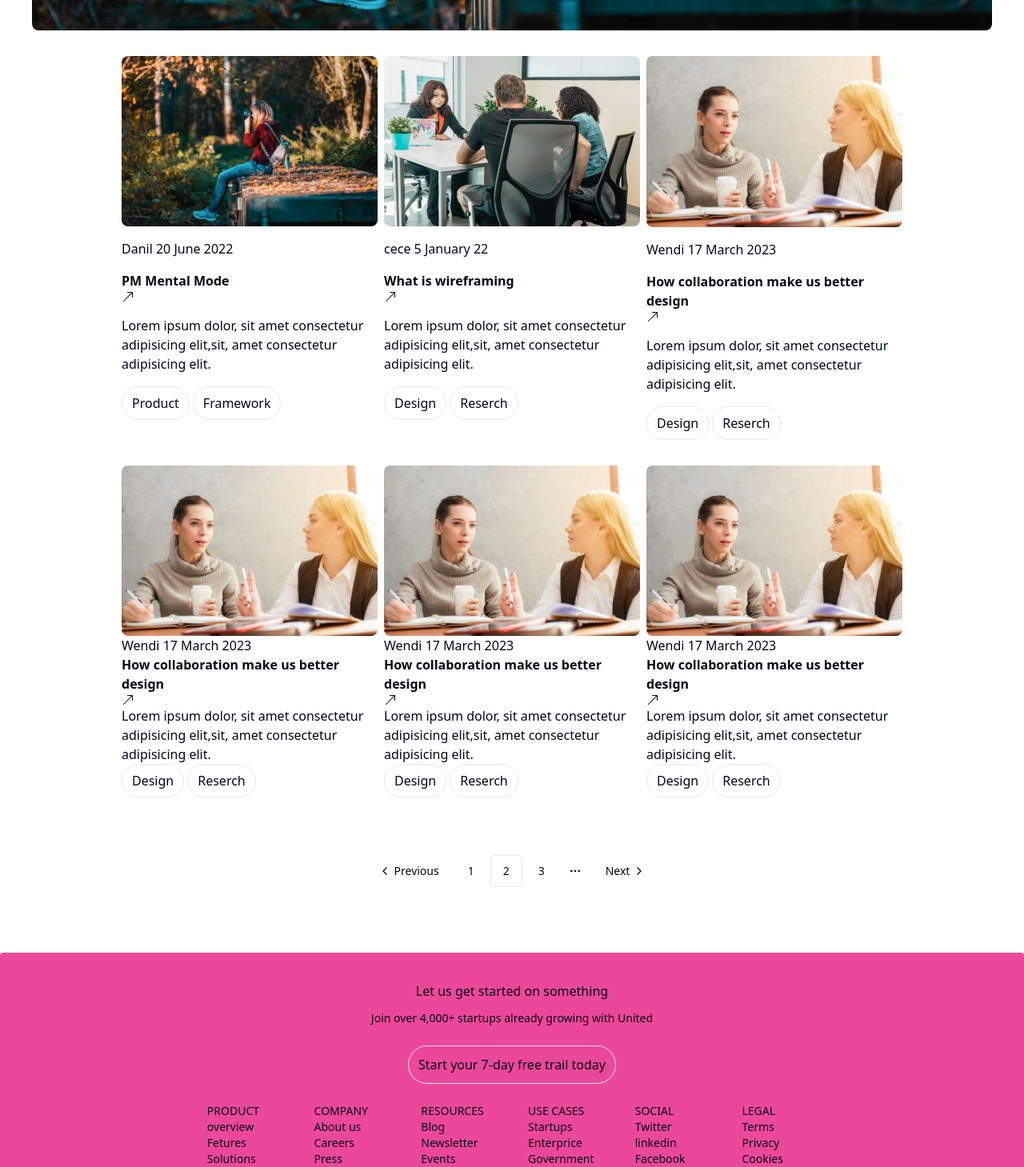
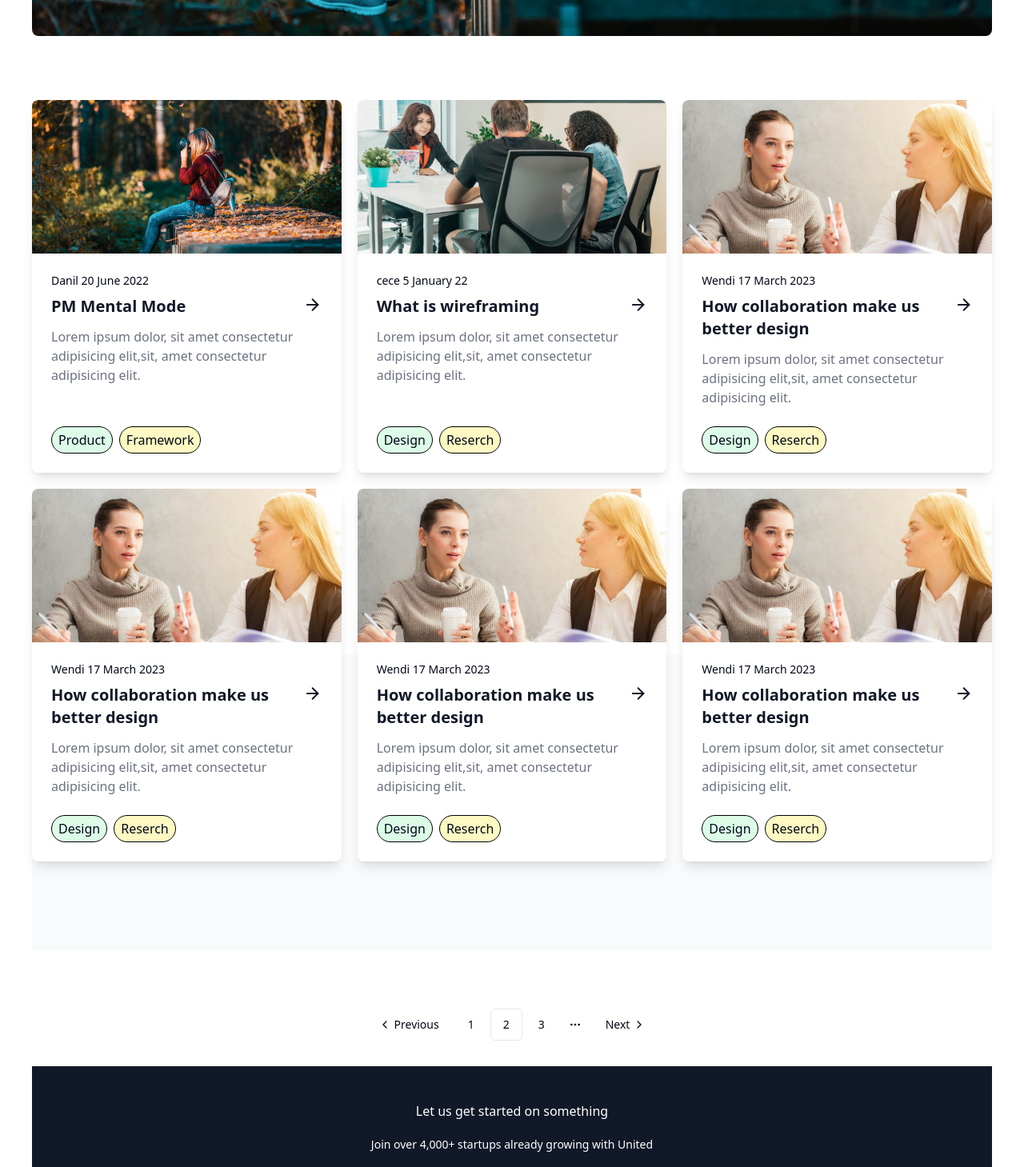
Before and after one commit to RafiaSuleman/final-blog, a Next.js app: page / in a window 1280 px wide. Shown: the part 1100-2559 px from the top of the page at 80% size. Built offline with nearby package versions, Linux system fonts and the light colour scheme.

Commit message:
commit-4

```diff
--- a/src/app/footer/footer.tsx
+++ b/src/app/footer/footer.tsx
@@ -55,7 +55,7 @@ const Footer = () => {
             url:"/"
         },
         {
-            link:"Media kit",
+            link:"MediLink kit",
             url:"/"
         },
         {
@@ -184,77 +184,90 @@ const Footer = () => {
         },
     ]
   return (
-    <div className="flex flex-col gap-9 justify-center items-center bg-pink-500 xl:p-9 mt-[50px] py-[20px] rounded-sm w-screen ">
-      <div className="space-y-3 flex flex-col justify-center items-center">
+    <footer className="w-full bg-gray-900">
+    <div className="mx-auto max-w-7xl px-4 sm:px-6 lg:px-8 py-11">
+    <div className=" flex flex-col justify-center items-center text-white space-y-5">
         <h1>Let us get started on something</h1>
         <p className="text-sm">
           Join over 4,000+ startups already growing with United
         </p>
-      </div>
-      <div>
         <Link href="/" className="border rounded-full px-3 py-3">
           {" "}
           Start your 7-day free trail today
         </Link>
       </div>
-      <div className="grid xl:grid-cols-6 grid-cols-3 gap-10 xl:gap-30 items-start">
-
-        {/* link col 1 */}
-                <div className="flex flex-col text-sm ">
+        <div className="grid grid-cols-2 lg:grid-cols-6 lg:gap-8 gap-12 pt-14 pb-20 max-w-md mx-auto md:max-w-xl lg:max-w-full">
+            <div className="block">
+                    <ul className="text-lg  transition-all duration-500">
                     {Link1.map((list,index)=>{
                          return (
                             <div key={index}  >
-                                        <a href={list.url} > {list.link}</a>
+                                  <li className="mb-6"><Link href={list.url}  className="text-gray-400 hover:text-white">{list.link}</Link></li>
                             </div>)
                      })}
+                    </ul>
                 </div>
 
-        {/* Link col 2 */}
-        <div className="flex flex-col text-sm">
+
+            <div className="block">
+                    <ul className="text-lg  transition-all duration-500">
                     {Link2.map((list,index)=>{
-                return (<div key={index} >
-                        <Link href={list.url}>{list.link}</Link>
+                         return (
+                            <div key={index}  >
+                                  <li className="mb-6"><Link href={list.url}  className="text-gray-400 hover:text-white">{list.link}</Link></li>
                             </div>)
                      })}
+                    </ul>
                 </div>
-
-        {/* link col 3 */}
-        <div className="flex flex-col text-sm">
+            <div className="block">
+                    <ul className="text-lg  transition-all duration-500">
                     {Link3.map((list,index)=>{
-                return (<div key={index} >
-                        <Link href={list.url}>{list.link}</Link>
+                         return (
+                            <div key={index}  >
+                                  <li className="mb-6"><Link href={list.url}  className="text-gray-400 hover:text-white">{list.link}</Link></li>
                             </div>)
                      })}
+                    </ul>
                 </div>
-
-        {/* link col 4 */}
-        <div className="flex flex-col text-sm">
+            <div className="block">
+                    <ul className="text-lg  transition-all duration-500">
                     {Link4.map((list,index)=>{
-                return (<div key={index} >
-                        <Link href={list.url}>{list.link}</Link>
+                         return (
+                            <div key={index}  >
+                                  <li className="mb-6"><Link href={list.url}  className="text-gray-400 hover:text-white">{list.link}</Link></li>
                             </div>)
                      })}
+                    </ul>
                 </div>
-
-        {/* link col 5 */}
-        <div className="flex flex-col text-sm">
+            <div className="block">
+                    <ul className="text-lg  transition-all duration-500">
                     {Link5.map((list,index)=>{
-                return (<div key={index} >
-                        <Link href={list.url}>{list.link}</Link>
+                         return (
+                            <div key={index}  >
+                                  <li className="mb-6"><Link href={list.url}  className="text-gray-400 hover:text-white">{list.link}</Link></li>
                             </div>)
                      })}
+                    </ul>
                 </div>
-
-        {/* link col 6 */}
-        <div className="flex flex-col text-sm">
+            <div className="block">
+                    <ul className="text-lg  transition-all duration-500">
                     {Link6.map((list,index)=>{
-                return (<div key={index} >
-                        <Link href={list.url}>{list.link}</Link>
+                         return (
+                            <div key={index}  >
+                                  <li className="mb-6"><Link href={list.url}  className="text-gray-400 hover:text-white">{list.link}</Link></li>
                             </div>)
                      })}
+                    </ul>
+                </div>
+         </div>
+        <div className="py-7 border-t border-gray-700 ">
+            <div className="flex justify-center flex-col items-center lg:space-y-0 xl:justify-between xl:flex-row text-white">
+               <p>TechGleam</p>
+               <p>2077TechGleam all rights reserved</p>
             </div>
         </div>
     </div>
+</footer>
   );
 };
 
--- a/src/app/navbar/header.tsx
+++ b/src/app/navbar/header.tsx
@@ -3,16 +3,19 @@ import Link from 'next/link';
 import React from 'react'
 import Navbar from './navbar';
 import Mobilenav from './mobilenav';
-
+import Image from 'next/image';
 const Header = () => {
   return (
     <header className="py-8 xl:py-12  text-black z-50">
     <div className=" container mx-auto flex  items-center justify-between">
+    <Link href="/">
+    <div className='flex gap-2'>
 
-      <Link href="/">
-        <h1 className=" text-2xl font-semibold">
-         UnitedUI<span className="text-accent">.</span>
+      <Image src="/logo.png" width={50} height={100} alt='tech hives'/>
+        <h1 className=" text-4xl font-semibold">
+         TechHive
         </h1>
+        </div>
       </Link>
       <div className="hidden xl:flex gap-8 items-center ">
         <Navbar />
--- a/src/app/page.tsx
+++ b/src/app/page.tsx
@@ -12,28 +12,26 @@ import {
   PaginationNext,
   PaginationPrevious,
 } from "@/components/ui/pagination";
-
+import { ArrowRight, Tag } from "lucide-react";
 
 export default function Home() {
   const images = ["/pic1.jpg", "/pic6.jpg", "/pic7.jpg"];
-  const card1 = [
+  const cards = [
     {
       img: "/pic1.jpg",
-      names: "Danil  ",
+      authorName: "Danil  ",
       title: "PM Mental Mode",
       date: "20 June 2022",
       url: "/",
       description:
         "Lorem ipsum dolor, sit amet consectetur adipisicing elit,sit, amet consectetur adipisicing elit. ",
       tag1: "Product",
-      tag3: "Reserch",
       tag2: "Framework",
     },
-  ]
-    const card2 =[
+
     {
       img: "/pic6.jpg",
-      names: "cece",
+      authorName: "cece",
       date: "5 January 22",
       title: "What is wireframing",
       url: "/",
@@ -42,24 +40,10 @@ export default function Home() {
       tag1: "Design",
       tag2: "Reserch",
     },
-  ]
-   const card3 = [
+
     {
       img: "/pic7.jpg",
-      names: "Wendi",
-      date: "17 March 2023",
-      title: "How collaboration make us better design",
-      url: "/",
-      description:
-        "Lorem ipsum dolor, sit amet consectetur adipisicing elit,sit, amet consectetur adipisicing elit. ",
-      tag1: "Design",
-      tag2: "Reserch",
-    }
-  ]
-  const card4 = [
-    {
-      img: "/pic7.jpg",
-      names: "Wendi",
+      authorName: "Wendi",
       date: "17 March 2023",
       title: "How collaboration make us better design",
       url: "/",
@@ -68,11 +52,10 @@ export default function Home() {
       tag1: "Design",
       tag2: "Reserch",
     },
-  ]
-  const card5 = [
+
     {
       img: "/pic7.jpg",
-      names: "Wendi",
+      authorName: "Wendi",
       date: "17 March 2023",
       title: "How collaboration make us better design",
       url: "/",
@@ -81,11 +64,10 @@ export default function Home() {
       tag1: "Design",
       tag2: "Reserch",
     },
-  ]
-  const card6 = [
+
     {
       img: "/pic7.jpg",
-      names: "Wendi",
+      authorName: "Wendi",
       date: "17 March 2023",
       title: "How collaboration make us better design",
       url: "/",
@@ -94,20 +76,29 @@ export default function Home() {
       tag1: "Design",
       tag2: "Reserch",
     },
-  ]
 
+    {
+      img: "/pic7.jpg",
+      authorName: "Wendi",
+      date: "17 March 2023",
+      title: "How collaboration make us better design",
+      url: "/",
+      description:
+        "Lorem ipsum dolor, sit amet consectetur adipisicing elit,sit, amet consectetur adipisicing elit. ",
+      tag1: "Design",
+      tag2: "Reserch",
+    },
+  ];
 
   return (
-      <div className="flex flex-col justify-center items-center gap-8 my-[30px] p-10 overflow-x-hidden overflow-hidden ">
+    <div className="flex flex-col justify-center items-center gap-8 my-[30px] py-10 overflow-x-hidden px-6 lg:px-10 h-auto">
       <div className="flex flex-col justify-center items-center xl:space-y-2 space-y-4 text-center">
         <p>The Blog</p>
         <h1 className="text-3xl font-bold">Writtings from our Team</h1>
-          <p>
-            The Latest Industry news, Interviews, technolodies, and resources
-          </p>
+        <p>The Latest Industry news, Interviews, technolodies, and resources</p>
       </div>
 
-        <div>
+
         <Image
           src="/pic1.jpg"
           className="rounded-lg w-full "
@@ -115,221 +106,54 @@ export default function Home() {
           width={700}
           alt=""
         />
+
+      {/* card */}
+      <div className="relative bg-gray-50 pb-20  lg:pb-28">
+        <div className="absolute inset-0">
+          <div className="h-1/3 bg-white sm:h-2/3"></div>
         </div>
-      <div className="grid lg:grid-cols-3 grid-cols-1 gap-2">
-        {card1.map((card, index) => {
+        <div className="relative ">
+          <div className=" mt-12 grid max-w-lg gap-5 lg:max-w-none lg:grid-cols-3">
+            {cards.map((card, index) => {
               return (
                 <div
+                  className="flex flex-col overflow-hidden rounded-lg shadow-lg"
                   key={index}
-                    className="flex-1 flex flex-col justify-left space-y-4 w-80"
                 >
-                    <Image
+                  <div className="flex-shrink-0">
+                    <img
+                      className="h-48 w-full object-cover"
                       src={card.img}
-                      width="350"
-                      height="50"
-                      alt="img"
-                      className="rounded-lg"
+                      alt={card.authorName}
                     />
-                    <p>
-                      {card.names} {card.date}
+                  </div>
+                  <div className="flex flex-1 flex-col justify-between bg-white p-6">
+                    <div className="flex-1">
+                      <h1 className="text-semibild text-sm">
+                        {card.authorName} {card.date}
+                      </h1>
+                      <Link href="#" className="mt-2 block">
+                        <div className="flex gap-5 justify-between text-xl font-semibold text-gray-900">
+                          <h1 className="w-[90%]"> {card.title} </h1>
+                          <ArrowRight className="max-w-10" rotate={45}/>
+                        </div>
+                        <p className="mt-3 text-base text-gray-500">
+                          {card.description}
                         </p>
-                    <div className="flex flex-row">
-                      <Link href={card.url} className="font-bold">
-                        {card.title}
-                        <BsArrowUpRight />
                       </Link>
                     </div>
-                    <p>{card.description}</p>
+                    <div className="mt-6 flex items-center gap-2">
+                        <div className="border border-black px-2 py-1 rounded-full bg-green-100">{card.tag1}</div>
+                        <div  className="border border-black px-2 py-1 rounded-full bg-yellow-100">{card.tag2}</div>
 
-                    <div className="flex flex-row gap-1">
-                      <div className="border border-black-2 px-3 py-2 rounded-full">
-                        {card.tag1}
                     </div>
-                      <div className="border border-black-2 px-3 py-2 rounded-full">
-                        {card.tag2}
-                      </div>
-                    </div>
-                  </div>
-                );
-              })}
 
-         {card2.map((card, index) => {
-                return (
-                  <div
-                    key={index}
-                    className="flex-1 flex flex-col justify-left  w-80 space-y-4"
-                  >
-                    <Image
-                      src={card.img}
-                      width="350"
-                      height="50"
-                      alt="img"
-                      className="rounded-lg"
-                    />
-                    <p>
-                      {card.names} {card.date}
-                    </p>
-                    <div className="flex flex-row">
-                      <Link href={card.url} className="font-bold">
-                        {card.title}
-                        <BsArrowUpRight />
-                      </Link>
-                    </div>
-                    <p>{card.description}</p>
-
-                    <div className="flex flex-row gap-1">
-                      <div className="border border-black-2 px-3 py-2 rounded-full">
-                        {card.tag1}
-                      </div>
-                      <div className="border border-black-2 px-3 py-2 rounded-full">
-                        {card.tag2}
-                      </div>
-                    </div>
-                  </div>
-                );
-              })}
-         {card3.map((card, index) => {
-                return (
-                  <div
-                    key={index}
-                    className="flex-1 flex flex-col justify-left  w-80 space-y-4"
-                  >
-                    <Image
-                      src={card.img}
-                      width="350"
-                      height="50"
-                      alt="img"
-                      className="rounded-lg"
-                    />
-                    <p>
-                      {card.names} {card.date}
-                    </p>
-                    <div className="flex flex-row">
-                      <Link href={card.url} className="font-bold">
-                        {card.title}
-                        <BsArrowUpRight />
-                      </Link>
-                    </div>
-                    <p>{card.description}</p>
-
-                    <div className="flex flex-row gap-1">
-                      <div className="border border-black-2 px-3 py-2 rounded-full">
-                        {card.tag1}
-                      </div>
-                      <div className="border border-black-2 px-3 py-2 rounded-full">
-                        {card.tag2}
-                      </div>
                   </div>
                 </div>
               );
             })}
           </div>
-      <div className="grid lg:grid-cols-3 grid-cols-1 gap-2">
-        {card4.map((card, index) => {
-                return (
-                  <div
-                    key={index}
-                    className="flex-1 flex flex-col justify-left  w-80"
-                  >
-                    <Image
-                      src={card.img}
-                      width="350"
-                      height="50"
-                      alt="img"
-                      className="rounded-lg"
-                    />
-                    <p>
-                      {card.names} {card.date}
-                    </p>
-                    <div className="flex flex-row">
-                      <Link href={card.url} className="font-bold">
-                        {card.title}
-                        <BsArrowUpRight />
-                      </Link>
         </div>
-                    <p>{card.description}</p>
-
-                    <div className="flex flex-row gap-1">
-                      <div className="border border-black-2 px-3 py-2 rounded-full">
-                        {card.tag1}
-                      </div>
-                      <div className="border border-black-2 px-3 py-2 rounded-full">
-                        {card.tag2}
-                      </div>
-                    </div>
-                  </div>
-                );
-              })}
-         {card5.map((card, index) => {
-                return (
-                  <div
-                    key={index}
-                    className="flex-1 flex flex-col justify-left  w-80"
-                  >
-                    <Image
-                      src={card.img}
-                      width="350"
-                      height="50"
-                      alt="img"
-                      className="rounded-lg"
-                    />
-                    <p>
-                      {card.names} {card.date}
-                    </p>
-                    <div className="flex flex-row">
-                      <Link href={card.url} className="font-bold">
-                        {card.title}
-                        <BsArrowUpRight />
-                      </Link>
-                    </div>
-                    <p>{card.description}</p>
-
-                    <div className="flex flex-row gap-1">
-                      <div className="border border-black-2 px-3 py-2 rounded-full">
-                        {card.tag1}
-                      </div>
-                      <div className="border border-black-2 px-3 py-2 rounded-full">
-                        {card.tag2}
-                      </div>
-                    </div>
-                  </div>
-                );
-              })}
-          {card6.map((card, index) => {
-                return (
-                  <div
-                    key={index}
-                    className="flex-1 flex flex-col justify-left  w-80"
-                  >
-                    <Image
-                      src={card.img}
-                      width="350"
-                      height="50"
-                      alt="img"
-                      className="rounded-lg"
-                    />
-                    <p>
-                      {card.names} {card.date}
-                    </p>
-                    <div className="flex flex-row">
-                      <Link href={card.url} className="font-bold">
-                        {card.title}
-                        <BsArrowUpRight />
-                      </Link>
-                    </div>
-                    <p>{card.description}</p>
-
-                    <div className="flex flex-row gap-1">
-                      <div className="border border-black-2 px-3 py-2 rounded-full">
-                        {card.tag1}
-                      </div>
-                      <div className="border border-black-2 px-3 py-2 rounded-full">
-                        {card.tag2}
-                      </div>
-                    </div>
-                  </div>
-                );
-              })}
       </div>
 
       {/* paggination */}
@@ -360,7 +184,7 @@ export default function Home() {
         </Pagination>
       </div>
 
-        <Footer/>
+      <Footer />
     </div>
   );
 }
```
Also changed, not shown: public/logo.png (added). Lines whose indentation alone changed are shown as unchanged.
